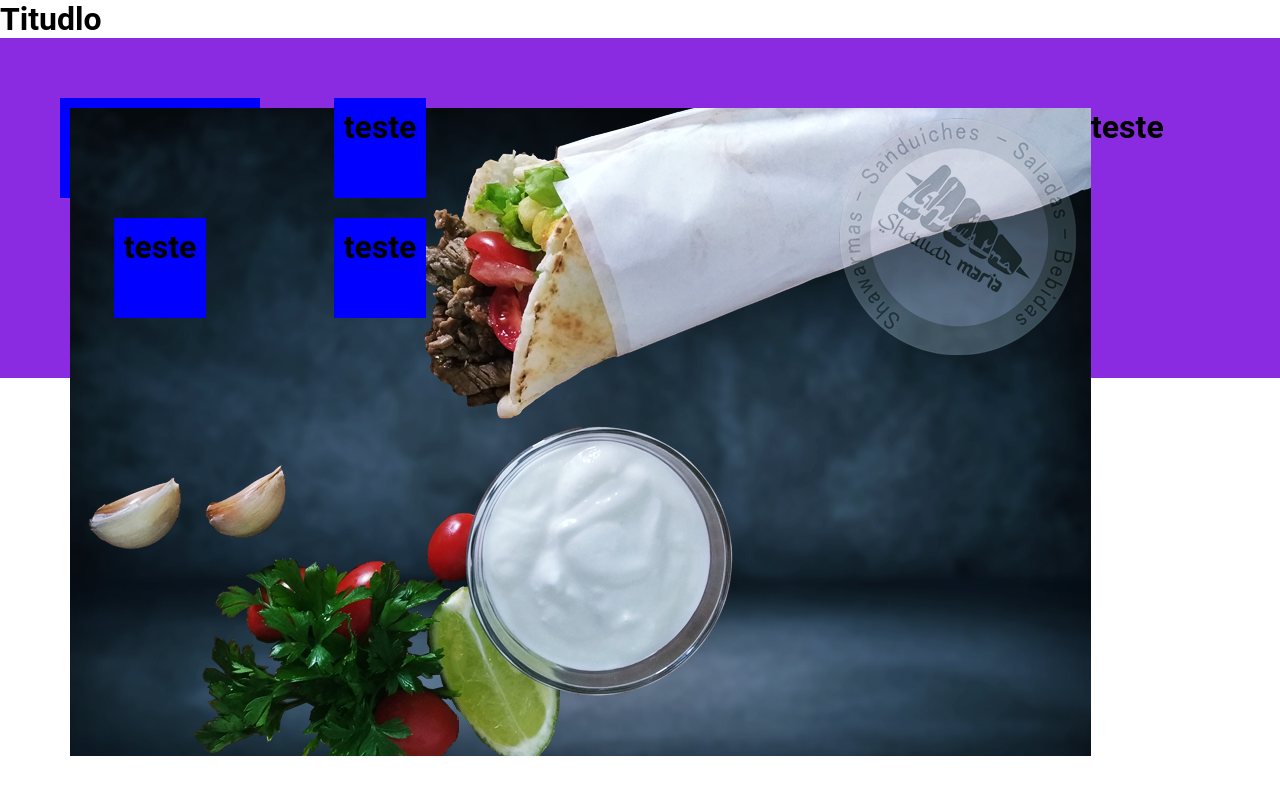
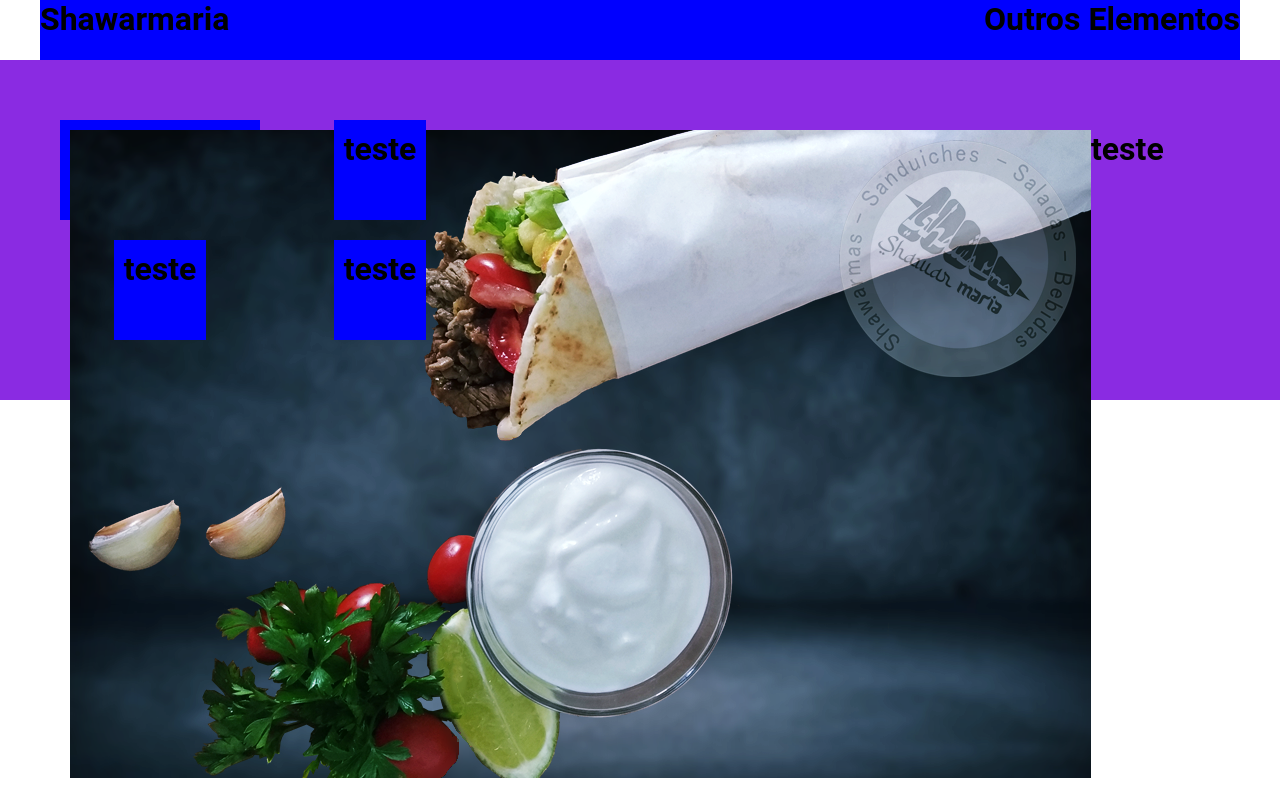
Before and after one commit to ricardocvel/portalfood, a React (Create React App) app: page / in a window 1280 px wide. Built offline with nearby package versions, Linux system fonts and the light colour scheme.

Commit message:
iniciando componentes

```diff
--- a/src/Header.js
+++ b/src/Header.js
@@ -1,9 +1,16 @@
 import React from 'react';
+
+import './style/Header.css';
 
 export default function Header() {
     return(
-        <div>
-            <h1>Titudlo</h1>
+        <div id="header">
+            <div>
+                <h1>Shawarmaria</h1>
+            </div>
+            <div>
+                <h1>Outros Elementos</h1>
+            </div>
         </div>
     );
 }
```
Also changed, not shown: src/components/Item.js (added, +11 -0 lines), src/index.js (line endings or trailing spaces).
